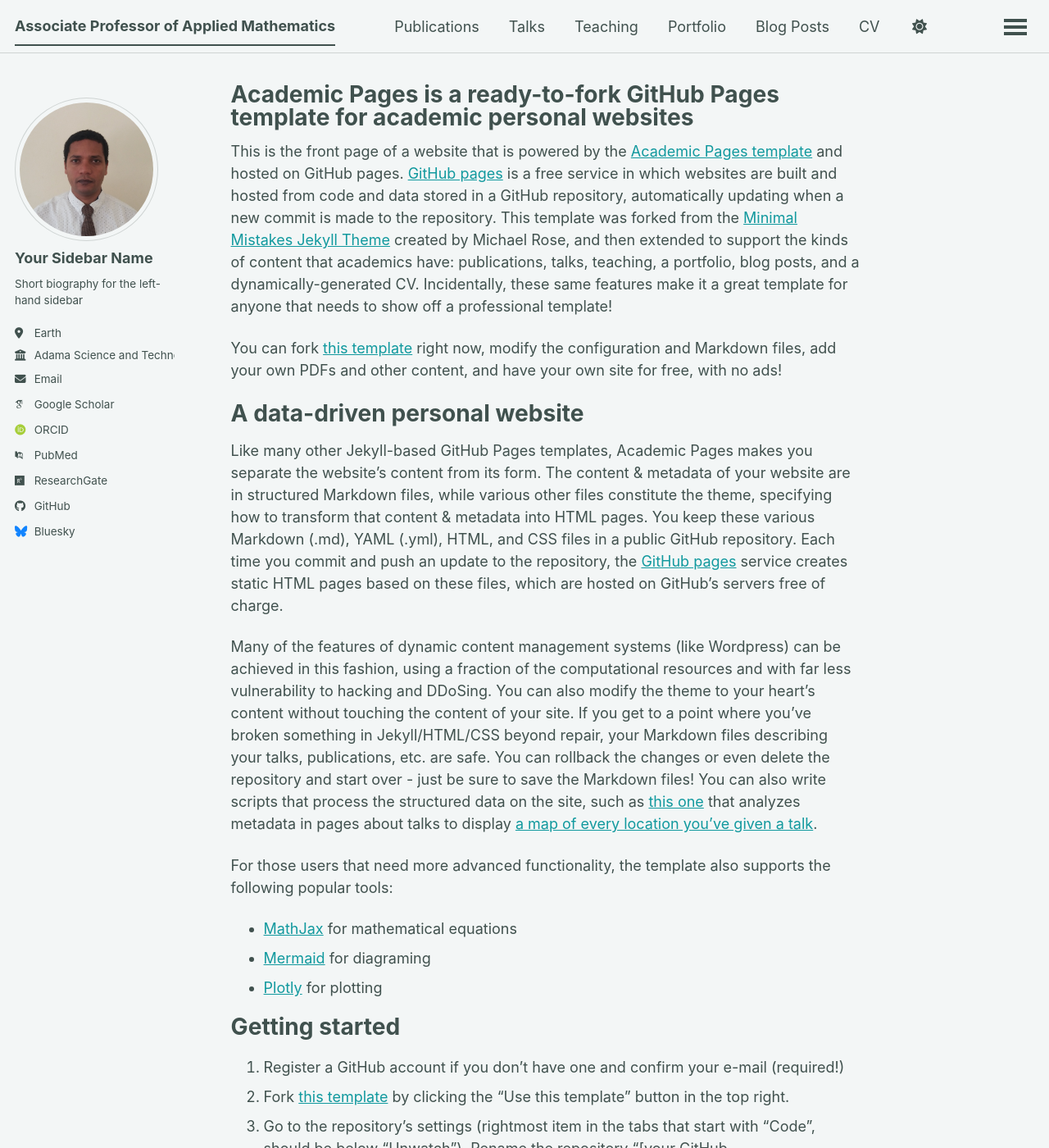
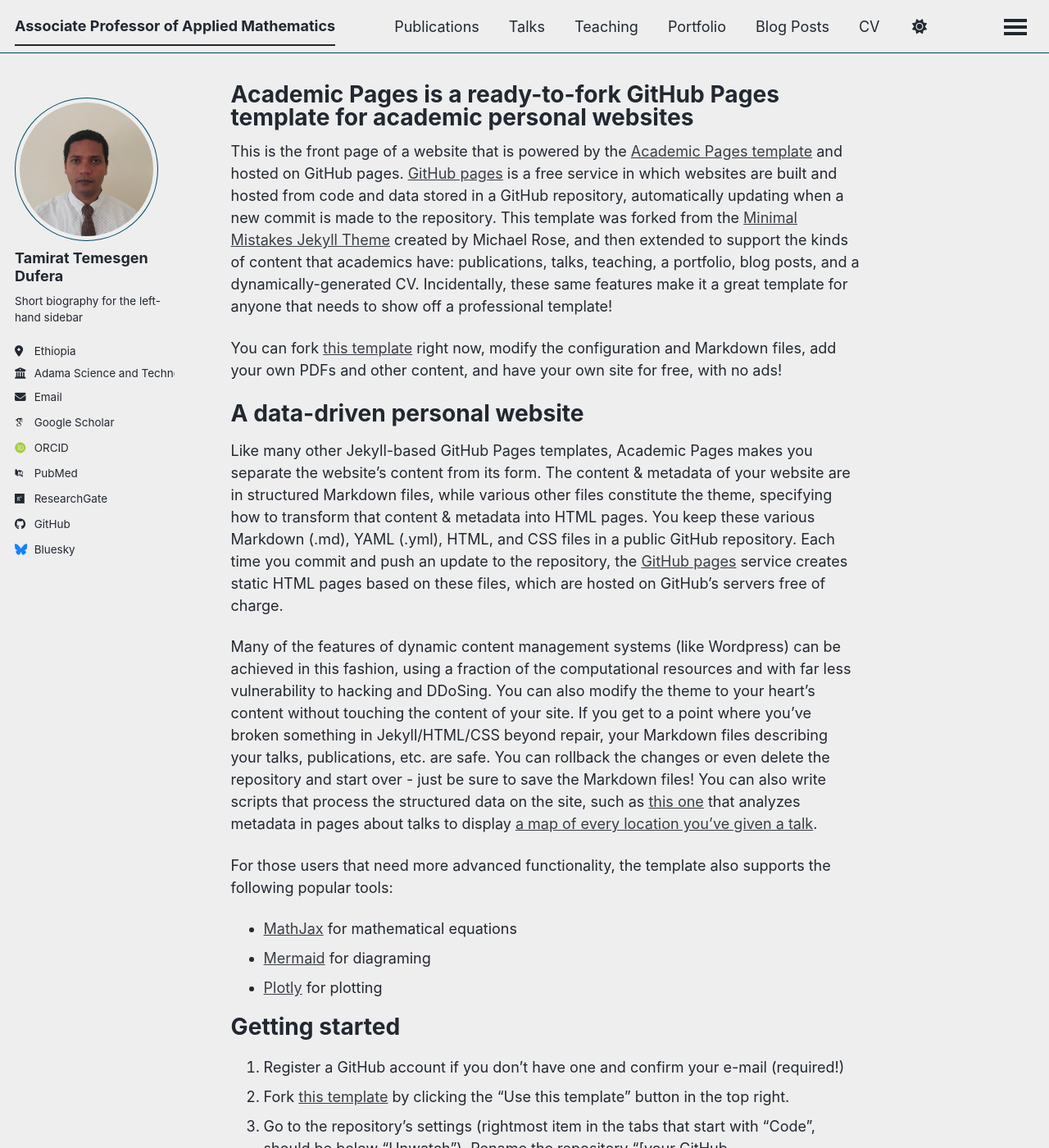
Before and after one commit to TamiratTDufera/TamiratTDufera.github.io, a Jekyll site: the page built from _pages/about.md, in a window 1280 px wide and 1400 px high. Shown: the whole window at 82% size. Built offline with Jekyll 4.4.1, drawn with Linux system fonts in a browser that asks for light colours; some web fonts are replaced; a script bundle is joined from its source files by our own code; library files that are not in the unit come from our copies.

Commit message:
Update _config.yml

```diff
--- a/_config.yml
+++ b/_config.yml
@@ -8,7 +8,7 @@
 
 # Basic Site Settings
 locale                   : "en-US"
-site_theme               : "mint" # The available themes options are "default", "air", "sunrise", "mint", "dirt" and "contrast"
+site_theme               : "air" # The available themes options are "default", "air", "sunrise", "mint", "dirt" and "contrast"
 title                    : "Associate Professor of Applied Mathematics"
 title_separator          : "-"
 name                     : &name "Tamirat Temesgen Dufera"
@@ -24,10 +24,10 @@
 author:
   # Biographic information
   avatar           : "profile.jpg"
-  name             : "Your Sidebar Name"
+  name             : "Tamirat Temesgen Dufera"
   pronouns         : # example: "she/her"
   bio              : "Short biography for the left-hand sidebar"
-  location         : "Earth"
+  location         : "Ethiopia"
   employer         : "Adama Science and Technology University"
   uri              : # URL
   email            : "tamirat.temesgen@astu.edu.et"
```
